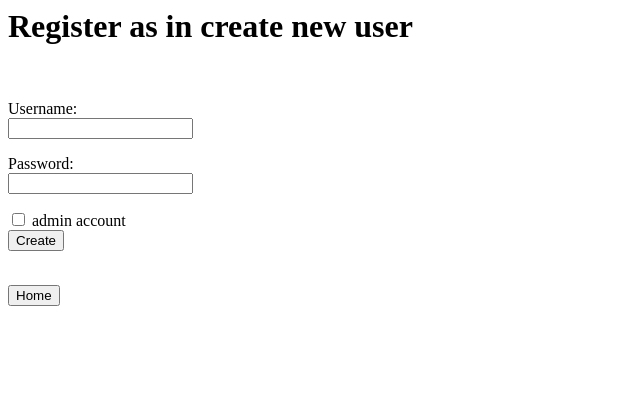
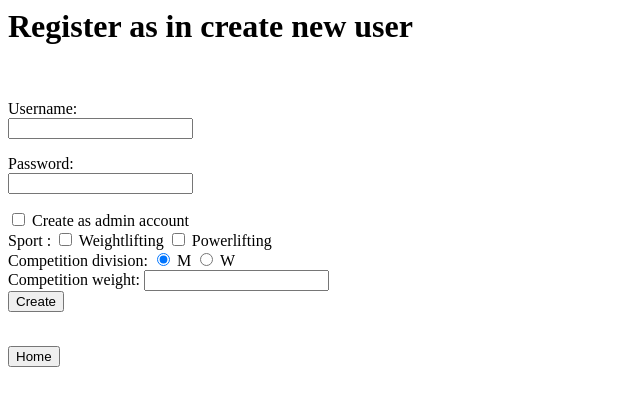
Before and after one commit to lxhelmer/WeightLiftersDelight, a Flask app: page /register in a window 1280 px wide. Shown: the top 406 px of the page, without its empty margins (0-640 px from the left). Run offline with Flask 3, Linux system fonts and the light colour scheme.

Commit message:
Expand registration to cover sport, class and division

```diff
--- a/flaskr/routes.py
+++ b/flaskr/routes.py
@@ -155,11 +155,42 @@ def new_user():
     username = request.form["nusername"]
     pswd_tx = request.form["password"]
     admin = request.form["admin"]
+    weightlifting = request.form["weightlifting"]
+    powerlifting = request.form["powerlifting"]
+    division = request.form["division"]
+    weight = request.form["weight"]
+
+    wl_class = None
+    pl_class = None
+
+    if weightlifting:
+        wl_query= text("""
+                           SELECT id
+                           FROM classes WHERE sport = 'WL' AND division =:d AND max_weight > :w
+                           ORDER by max_weight ASC
+                           """)
+        result = db.session.execute(wl_query, {"d":division,"w":weight})
+        wl_class = result.fetchone().id
+
+
+    if powerlifting:
+        pl_query = text("""
+                           SELECT id
+                           FROM classes WHERE sport = 'PL' AND division =:d AND max_weight > :w
+                           ORDER by max_weight ASC
+                           """)
+        result = db.session.execute(pl_query, {"d":division,"w":weight})
+        pl_class = result.fetchone().id
+
     pswd_hs = generate_password_hash(pswd_tx)
     query = text(
-        """INSERT INTO users (username, password, admin) VALUES (:u, :p, :a)"""
+        """INSERT INTO users (username, password, admin, wl_class_id, pl_class_id) VALUES (:u, :p, :a, :wl, :pl)"""
         )
-    db.session.execute(query, {"u": username, "p": pswd_hs, "a":admin})
+    db.session.execute(query, {"u": username,
+                               "p": pswd_hs,
+                               "a": admin,
+                               "wl": wl_class,
+                               "pl": pl_class})
     db.session.commit()
     return redirect("/")
 
@@ -196,7 +227,7 @@ def result_page(id):
 
     query = text("""
                  SELECT results.id, users.username, results.public, results.weight,
-                 movements.lift, results.date, classes.sport, classes.open,
+                 movements.lift, results.date, classes.sport, classes.division,
                  classes.max_weight, results.like_amount
                  FROM results
                  LEFT JOIN movements
--- a/flaskr/templates/register.html
+++ b/flaskr/templates/register.html
@@ -6,11 +6,26 @@
 		<input type="text" name="nusername">
 	</p>
 	<p> Password: <br>
-		<input type="text" name="password">
+		<input type="password" name="password">
 	</p>
-	<input type="checkbox" name="admin">
-	<input type = "hidden" id = "Checkhidden" name = "admin" value = "0"/>
-	<label for="public">admin account</label>
+	<input type="checkbox" name="admin"> Create as admin account
+	<input type = "hidden" id = "adminhidden" name = "admin" value = "0"/>
+	<br>
+	Sport :
+	<input type="checkbox" name="weightlifting" value="WL"> Weightlifting
+	<input type = "hidden" id = "wlhidden" name = "weightlifting" value = "0"/>
+
+	<input type="checkbox" name="powerlifting" value="PL"> Powerlifting
+	<input type = "hidden" id = "plhidden" name = "powerlifting" value = "0"/>
+
+	<br>
+	Competition division:
+	<input type="radio" name="division" value="M" checked> M
+	<input type="radio" name="division" value="W"> W
+
+	<br>
+	Competition weight:
+	<input type="number" name="weight">
 	<br>
 	<input type="submit" value="Create">
 </form>
```
Also changed, not shown: schema.sql (+2 -6 lines).
